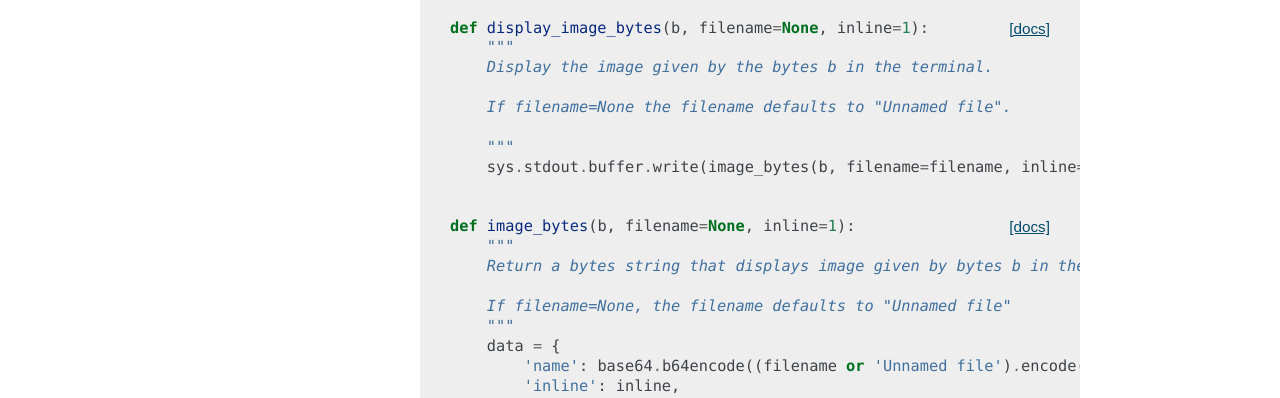
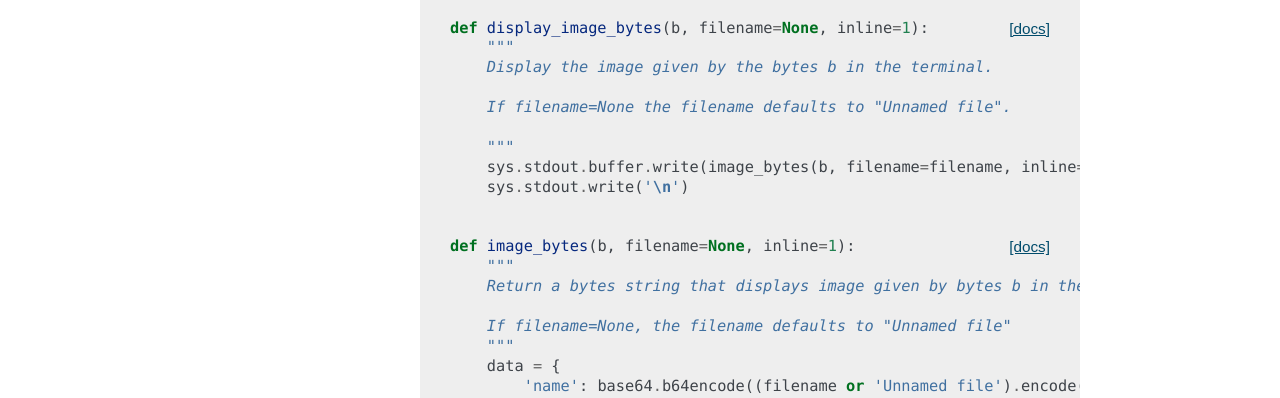
Before and after one commit to asmeurer/iterm2-tools, a plain HTML site: page _modules/iterm2_tools/images.html in a window 1280 px wide. Shown: the part 341-739 px from the top of the page. Drawn offline with Linux system fonts and the light colour scheme.

Commit message:
Update docs after building Travis build 134 of asmeurer/iterm2-tools
The docs were built from the branch 'master' against the commit
d661479a14c8f26ae2168543d7fe4a78c6bf6858.

The Travis build that generated this commit is at
https://travis-ci.org/asmeurer/iterm2-tools/jobs/298992756.

The doctr command that was run is

    /home/travis/virtualenv/python3.6.3/bin/doctr deploy . --built-docs docs/_build/html

```diff
--- a/_modules/iterm2_tools/images.html
+++ b/_modules/iterm2_tools/images.html
@@ -59,7 +59,8 @@
 <span class="sd">    If filename=None the filename defaults to &quot;Unnamed file&quot;.</span>
 
 <span class="sd">    &quot;&quot;&quot;</span>
-    <span class="n">sys</span><span class="o">.</span><span class="n">stdout</span><span class="o">.</span><span class="n">buffer</span><span class="o">.</span><span class="n">write</span><span class="p">(</span><span class="n">image_bytes</span><span class="p">(</span><span class="n">b</span><span class="p">,</span> <span class="n">filename</span><span class="o">=</span><span class="n">filename</span><span class="p">,</span> <span class="n">inline</span><span class="o">=</span><span class="n">inline</span><span class="p">))</span></div>
+    <span class="n">sys</span><span class="o">.</span><span class="n">stdout</span><span class="o">.</span><span class="n">buffer</span><span class="o">.</span><span class="n">write</span><span class="p">(</span><span class="n">image_bytes</span><span class="p">(</span><span class="n">b</span><span class="p">,</span> <span class="n">filename</span><span class="o">=</span><span class="n">filename</span><span class="p">,</span> <span class="n">inline</span><span class="o">=</span><span class="n">inline</span><span class="p">))</span>
+    <span class="n">sys</span><span class="o">.</span><span class="n">stdout</span><span class="o">.</span><span class="n">write</span><span class="p">(</span><span class="s1">&#39;</span><span class="se">\n</span><span class="s1">&#39;</span><span class="p">)</span></div>
 
 <div class="viewcode-block" id="image_bytes"><a class="viewcode-back" href="../../images.html#iterm2_tools.images.image_bytes">[docs]</a><span class="k">def</span> <span class="nf">image_bytes</span><span class="p">(</span><span class="n">b</span><span class="p">,</span> <span class="n">filename</span><span class="o">=</span><span class="kc">None</span><span class="p">,</span> <span class="n">inline</span><span class="o">=</span><span class="mi">1</span><span class="p">):</span>
     <span class="sd">&quot;&quot;&quot;</span>
--- a/_static/alabaster.css
+++ b/_static/alabaster.css
@@ -115,10 +115,6 @@ p.caption {
     font-size: inherit;
 }
 
-
-div.relations {
-    display: none;
-}
 
 
 div.sphinxsidebar a {
```
